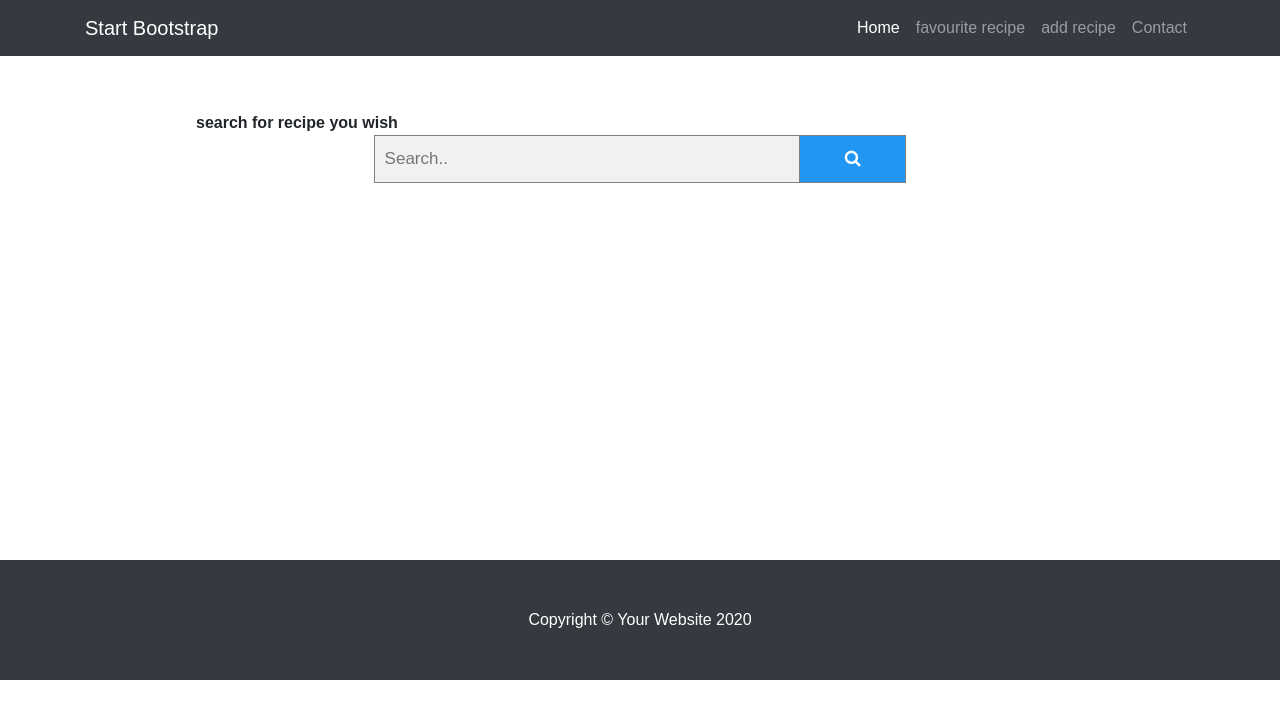
After one commit to smagucha/recipe, a Django app: page /search in a window 1280 px wide. The commit adds this page. Shown: the top 719 px of the page. Run offline with Django 3.2, Linux system fonts and the light colour scheme; parts of the project's set-up code (start-up, migrations or seed data) failed here and were passed over; some libraries are stand-ins or nearby versions.

Commit message:
search page

```diff
--- a/recipeapi/recipe/recipeapifolder/apikey.py
+++ b/recipeapi/recipe/recipeapifolder/apikey.py
@@ -1,4 +1,4 @@
 import os
 id_app=os.environ.get('id_app')
 Api_key=os.environ.get('Api_key')
-url='https://api.edamam.com/search?q=chicken&app_id='+ id_app +'&app_key='+Api_key+''
+url='https://api.edamam.com/search?q=banana&app_id='+ id_app +'&app_key='+Api_key+''
--- /dev/null
+++ b/recipeapi/recipe/static/recipe/css/form.css
@@ -0,0 +1,45 @@
+  body {
+  font-family: Arial;
+}
+  * {
+  box-sizing: border-box;
+}
+
+/* Style the search field */
+form.example input[type=text] {
+  padding: 10px;
+  font-size: 17px;
+  border: 1px solid grey;
+  float: left;
+  width: 80%;
+  background: #f1f1f1;
+}
+
+/* Style the submit button */
+form.example button {
+  float: left;
+  width: 20%;
+  padding: 10px;
+  background: #2196F3;
+  color: white;
+  font-size: 17px;
+  border: 1px solid grey;
+  border-left: none; /* Prevent double borders */
+  cursor: pointer;
+}
+
+form.example button:hover {
+  background: #0b7dda;
+}
+
+/* Clear floats */
+form.example::after {
+  content: "";
+  clear: both;
+  display: table;
+}
+.form{
+  width: 100%;
+  height: 70vh;
+  padding:10%;
+}
--- a/recipeapi/recipe/templates/recipe/base.html
+++ b/recipeapi/recipe/templates/recipe/base.html
@@ -34,7 +34,7 @@
             <a class="nav-link" href="#">favourite recipe</a>
           </li>
           <li class="nav-item">
-            <a class="nav-link" href="#">Services</a>
+            <a class="nav-link" href="#">add recipe</a>
           </li>
           <li class="nav-item">
             <a class="nav-link" href="#">Contact</a>
@@ -48,11 +48,7 @@
   <div class="container">
 
     <!-- Jumbotron Header -->
-    <header class="jumbotron my-4">
-      <h1 class="display-3">A Warm Welcome!</h1>
-      <p class="lead">Lorem ipsum dolor sit amet, consectetur adipisicing elit. Ipsa, ipsam, eligendi, in quo sunt possimus non incidunt odit vero aliquid similique quaerat nam nobis illo aspernatur vitae fugiat numquam repellat.</p>
-      <a href="#" class="btn btn-primary btn-lg">Call to action!</a>
-    </header>
+
     {%block content%}
 
 
--- a/recipeapi/recipe/templates/recipe/home.html
+++ b/recipeapi/recipe/templates/recipe/home.html
@@ -1,6 +1,11 @@
 {%extends 'recipe/base.html'%}
 {% load static %}
 {%block content%}
+  <header class="jumbotron my-4">
+      <h1 class="display-3">A Warm Welcome!</h1>
+      <p class="lead">Lorem ipsum dolor sit amet, consectetur adipisicing elit. Ipsa, ipsam, eligendi, in quo sunt possimus non incidunt odit vero aliquid similique quaerat nam nobis illo aspernatur vitae fugiat numquam repellat.</p>
+      <a href="#" class="btn btn-primary btn-lg">Call to action!</a>
+    </header>
 <!-- Page Features -->
     <div class="row text-center">
     {%for i in newrecipe%}
--- /dev/null
+++ b/recipeapi/recipe/templates/recipe/search.html
@@ -0,0 +1,15 @@
+{%extends 'recipe/base.html'%}
+{% load static %}
+{%block content%}
+<div class='form'>
+<link rel="stylesheet" type="text/css" href="{% static 'recipe/css/form.css' %}">
+<link rel="stylesheet" href="https://cdnjs.cloudflare.com/ajax/libs/font-awesome/4.7.0/css/font-awesome.min.css">
+<!-- Page Features -->
+  <b>search for recipe you wish</b>
+  <form class="example" action="/action_page.php" style="margin:auto;
+  width:60%" method="Post">
+    <input type="text" placeholder="Search.." name="search2">
+    <button type="submit"><i class="fa fa-search"></i></button>
+  </form>
+</div>
+{%endblock%}
--- a/recipeapi/recipe/urls.py
+++ b/recipeapi/recipe/urls.py
@@ -3,5 +3,6 @@ from django.urls import path
 from . import views
 urlpatterns = [
    path('', views.home, name='home'),
-   path('Ingendrients', views.Ingendrients, name='Ingendrients')
+   path('Ingendrients', views.Ingendrients, name='Ingendrients'),
+   path('search', views.searchform, name='search'),
 ]
--- a/recipeapi/recipe/views.py
+++ b/recipeapi/recipe/views.py
@@ -27,3 +27,6 @@ def home(request):
 def Ingendrients(request):
 
 	return render(request, 'recipe/ingredientLines.html',context)
+
+def searchform(request):
+	return render(request, 'recipe/search.html')
```
